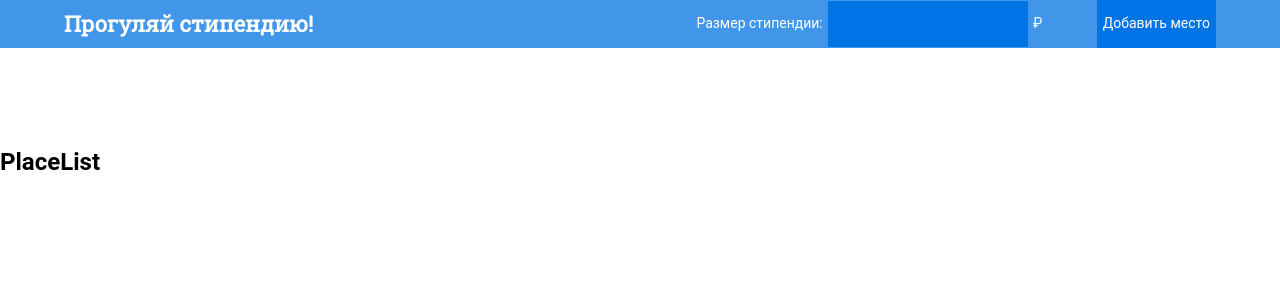
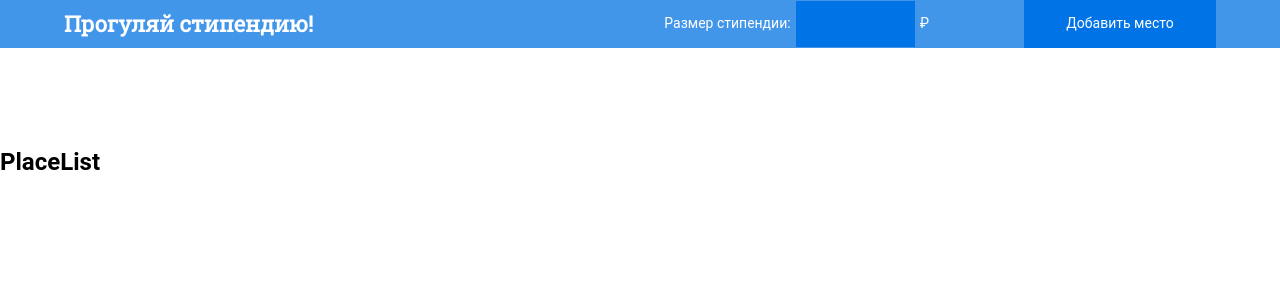
Before and after one commit to DVShanina/skipscholarship.github.io, a React (Create React App) app: page / in a window 1280 px wide. Shown: the top 300 px of the page. Built offline with nearby package versions, Linux system fonts and the light colour scheme.

Commit message:
size button

```diff
--- a/src/components/Header/Header.scss
+++ b/src/components/Header/Header.scss
@@ -41,7 +41,7 @@
             font-size: $h1-size;
             text-align: $text-align;
             border-style: none;
-            width: 40%;
+            width: 22%;
             height: 46px;
             padding: 0 10px 0 10px;
             }
@@ -53,6 +53,7 @@
         text-align: $text-align;
         color: $color-text;
         font-size: $text-size;
+        width: 192px;
         margin-right: 5%;
         height: 48px;
         border-style: none;
```
